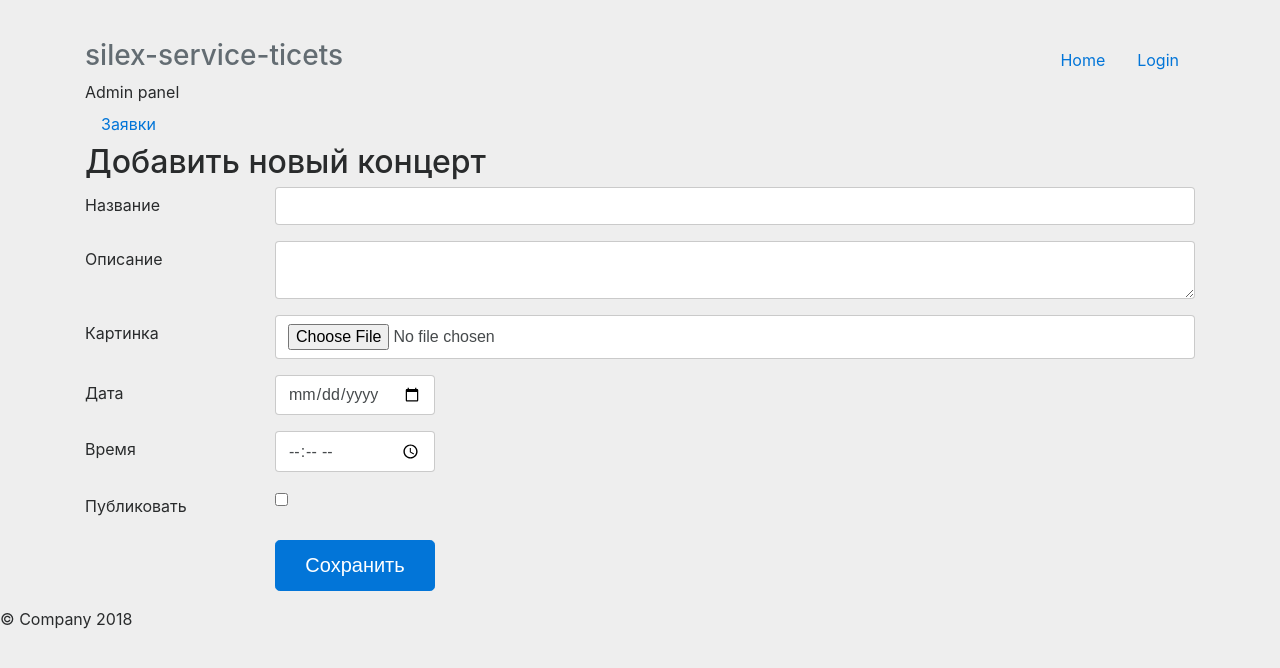
After one commit to Evgeniy-Goroh/silex-service-ticets, a PHP site: template app/Resources/views/admin/addconcert.html.twig in a window 1280 px wide. The commit adds this page. Shown: the top 668 px of the page. Run offline with PHP 8.4, Linux system fonts and the light colour scheme; the template is opened without the code that fills it, so the values that code supplies are empty; some libraries are stand-ins or nearby versions.

```diff
--- /dev/null
+++ b/app/Resources/views/admin/addconcert.html.twig
@@ -0,0 +1,62 @@
+{% extends 'layout.html.twig' %}
+
+{% block content %}
+
+  <div>Admin panel</div>
+
+    <ul class="nav nav-pills">
+        <li class="nav-item">
+            <a class="nav-link <!--active-->" href="/admin">Заявки</a>
+        </li>
+
+    </ul>
+
+    <h2>Добавить новый концерт</h2>
+
+    <form method="POST" action="/admin/addconcert">
+        <div class="form-group row">
+            <label for="title-input" class="col-2 col-form-label">Название</label>
+            <div class="col-10">
+                <input class="form-control" type="text" value="" id="title-input" name="title">
+            </div>
+        </div>
+        <div class="form-group row">
+            <label for="description-input" class="col-2 col-form-label">Описание</label>
+            <div class="col-10">
+                <textarea class="form-control" id="description-input" name="title"></textarea>
+            </div>
+        </div>
+        <div class="form-group row">
+            <label for="image-input" class="col-2 col-form-label">Картинка</label>
+            <div class="col-10">
+                <input class="form-control" type="file" value="" id="image-input" name="image">
+            </div>
+        </div>
+        <div class="form-group row">
+            <label for="date-input" class="col-2 col-form-label">Дата</label>
+            <div class="col-2">
+                <input class="form-control" type="date" value="" id="date-input" name="date">
+            </div>
+        </div>
+        <div class="form-group row">
+            <label for="time-input" class="col-2 col-form-label">Время</label>
+            <div class="col-2">
+                <input class="form-control" type="time" value="" id="time-input" name="time">
+            </div>
+        </div>
+        <div class="form-group row">
+            <label for="publish-input" class="col-2 col-form-label">Публиковать</label>
+            <div class="col-2">
+                 <input type="checkbox" class="publish-input">
+            </div>
+        </div>
+        <div class="form-group row">
+            <div class="col-2" >&nbsp;</div>
+            <div class="col-2">
+                 <button class="btn btn-lg btn-primary btn-block" type="submit">Сохранить</button>
+            </div>
+        </div>
+    </form>
+</div>
+
+{% endblock %}
--- a/app/Resources/views/concerts.html.twig
+++ b/app/Resources/views/concerts.html.twig
@@ -63,7 +63,7 @@
 
                 <ul class="price_info">
                 {% for pr in price %}
-                    <li class="price_type_{{ pr.price_type }}">
+                    <li class="price_type_{{ pr.type }}">
 	                    Цена: {{pr.price}} руб.
 	                    Свободных мест: {{pr.free_seats}} руб.
                     </li>
--- a/app/Resources/views/ticket.html.twig
+++ b/app/Resources/views/ticket.html.twig
@@ -37,7 +37,7 @@
         <div class="form-group row">
             <label for="Email" class="col-2 col-form-label">Ваш Email:</label>
             <div class="col-10">
-                <input type="text" id="Email" name="Email" class="form-control">
+                <input type="email" id="Email" name="Email" class="form-control">
             </div>
         </div>
 
--- a/src/Tickets/Controller/Concerts.php
+++ b/src/Tickets/Controller/Concerts.php
@@ -17,9 +17,9 @@ class Concerts
            $obj = new \Model\Concert($app['dbh']);
            $data['concert'] = $obj->openById($id);
            $data['seat'] = $data['concert']->getOccupiedSeats($id);
-           $data['price'] = $obj->getPrices($data['concert']);
+           $obj->getPrices($data['concert']);
+           $data['price'] = $data['concert']->getPrices();
        }
-
 
        return $app['twig']->render('concerts.html.twig', $data);
     }
--- a/src/Tickets/Model/Concert.php
+++ b/src/Tickets/Model/Concert.php
@@ -55,7 +55,6 @@ namespace Model
 
         }
 
-
         /**
          * возвращает массив занятых мест
          * первый индекс # ряда, второй индекс # места
--- a/src/routes.php
+++ b/src/routes.php
@@ -22,6 +22,8 @@ $app->match('/concerts/{id}', 'Controller\Concerts::indexAction')->bind('concert
 
 $app->match('/order/{id}', 'Controller\Order::indexAction')->bind('order');
 
+$app->get('/admin/addconcert', 'Controller\AdminController::addConcert')->bind('addConcert');
+
 //auth
 $app->get('/login', function(Request $request) use ($app) {
     return $app['twig']->render('login.html.twig', array(
```
Also changed, not shown: app/Resources/views/admin.html.twig (deleted, +0 -11 lines), app/Resources/views/admin/admin.html.twig (added, +48 -0 lines), src/Tickets/Controller/AdminController.php (+21 -2 lines), src/Tickets/Controller/Order.php (+8 -3 lines), src/Tickets/Controller/TicketController.php (+7 -4 lines), src/Tickets/Entity/Order.php (+9 -0 lines), src/Tickets/Model/Order.php (+48 -18 lines), app/Resources/views/index.html.twig (indentation only), app/Resources/views/layout.html.twig (indentation only).
